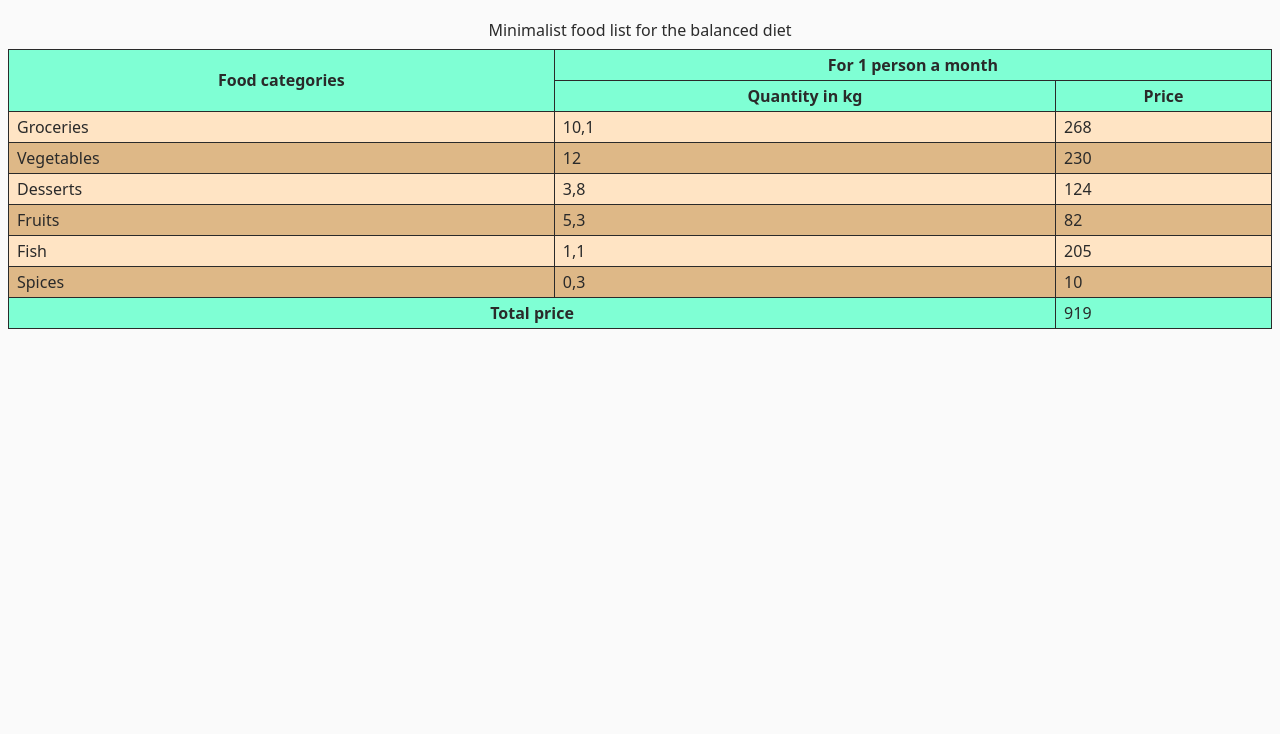
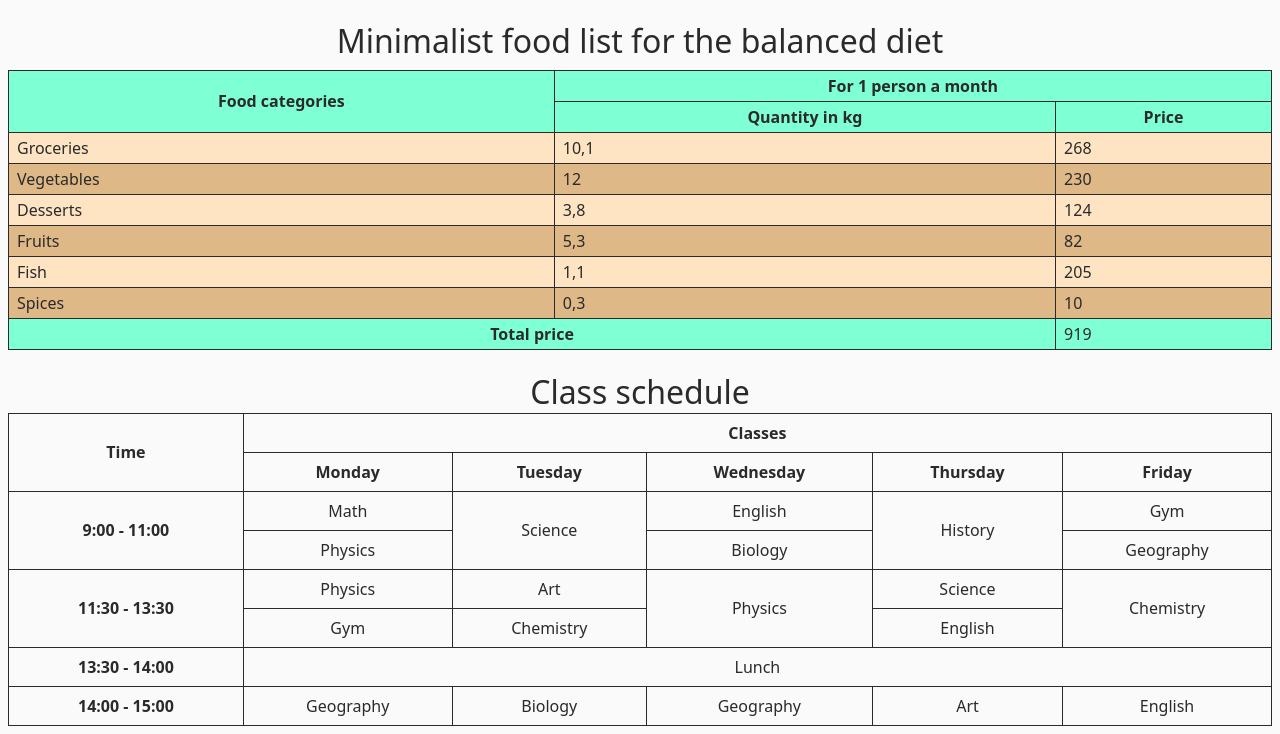
Before and after one commit to Mykhailenko-Oleksandr/table, a website: page index.html in a window 1280 px wide. Shown: the part 67-801 px from the top of the page. Drawn offline with Linux system fonts and the light colour scheme.

Commit message:
add module 3

```diff
--- a/index.html
+++ b/index.html
@@ -8,6 +8,8 @@
   </head>
   <body>
     <h1>HTML Tables</h1>
+
+    <!-- Таблиця уроку -->
     <table class="products">
       <caption>
         Minimalist food list for the balanced diet
@@ -66,5 +68,65 @@
         </tr>
       </tfoot>
     </table>
+
+    <!-- Таблиця практики -->
+    <table class="practice">
+      <caption>
+        Class schedule
+      </caption>
+      <thead>
+        <tr>
+          <th scope="col" rowspan="2">Time</th>
+          <th scope="colgroup" colspan="5">Classes</th>
+        </tr>
+        <tr>
+          <th scope="col">Monday</th>
+          <th scope="col">Tuesday</th>
+          <th scope="col">Wednesday</th>
+          <th scope="col">Thursday</th>
+          <th scope="col">Friday</th>
+        </tr>
+      </thead>
+      <tbody>
+        <tr>
+          <th scope="rowgroup" rowspan="2">9:00 - 11:00</th>
+          <td>Math</td>
+          <td rowspan="2">Science</td>
+          <td>English</td>
+          <td rowspan="2">History</td>
+          <td>Gym</td>
+        </tr>
+        <tr>
+          <td>Physics</td>
+          <td>Biology</td>
+          <td>Geography</td>
+        </tr>
+        <tr>
+          <th scope="rowgroup" rowspan="2">11:30 - 13:30</th>
+          <td>Physics</td>
+          <td>Art</td>
+          <td rowspan="2">Physics</td>
+          <td>Science</td>
+          <td rowspan="2">Chemistry</td>
+        </tr>
+        <tr>
+          <td>Gym</td>
+          <td>Chemistry</td>
+          <td>English</td>
+        </tr>
+        <tr>
+          <th scope="row">13:30 - 14:00</th>
+          <td colspan="5">Lunch</td>
+        </tr>
+        <tr>
+          <th scope="row">14:00 - 15:00</th>
+          <td>Geography</td>
+          <td>Biology</td>
+          <td>Geography</td>
+          <td>Art</td>
+          <td>English</td>
+        </tr>
+      </tbody>
+    </table>
   </body>
 </html>
--- a/styles.css
+++ b/styles.css
@@ -8,9 +8,12 @@ body {
   background-color: #fafafa;
 }
 
+/* Таблиця уроку */
+
 .products {
   border-collapse: collapse;
   width: 100%;
+  margin-bottom: 20px;
 }
 
 .products th,
@@ -20,6 +23,7 @@ body {
 }
 
 .products caption {
+  font-size: 32px;
   margin-bottom: 8px;
   caption-side: top;
 }
@@ -40,3 +44,21 @@ body {
 .products tbody td:hover {
   background-color: orangered;
 }
+
+/* Таблиця практики */
+
+.practice {
+  border-collapse: collapse;
+  width: 100%;
+}
+
+.practice th,
+.practice td {
+  border: 1px solid #2a2a2a;
+  padding: 8px;
+  text-align: center;
+}
+
+.practice caption {
+  font-size: 32px;
+}
```
